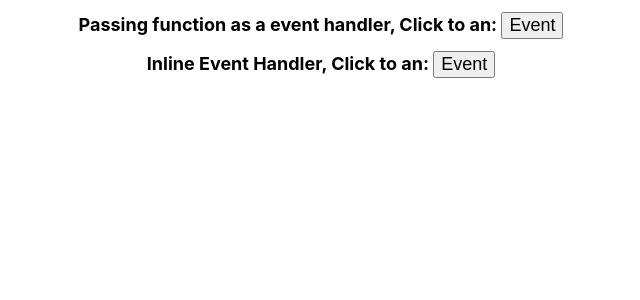
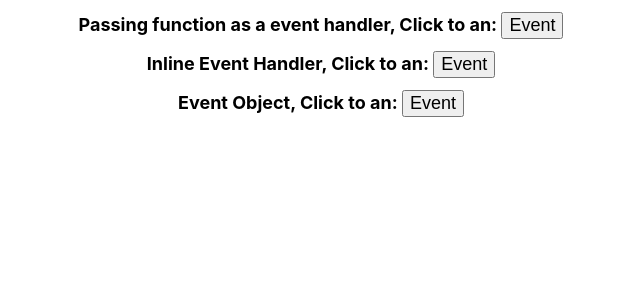
Before and after one commit to M-Muntazer-Mehdi/All-About-React, a React (Create React App) app in the folder react-app/: page /my-event in a window 1280 px wide. Shown: the top 300 px of the page, without its empty margins (319-959 px from the left). Built offline with nearby package versions, Linux system fonts and the light colour scheme.

Commit message:
Event Handler : EventObject Example

```diff
--- a/react-app/src/Components/EventHandling/eventHandler.js
+++ b/react-app/src/Components/EventHandling/eventHandler.js
@@ -1,12 +1,14 @@
 import React from "react";
 import PassingFunction from './passingFunctionAsEventHandler';
 import Inline from "./inlineEventHandler";
+import Object from "./eventObject";
 
 function EventHandler (){
     return(
         <div>
             <PassingFunction />
             <Inline />
+            <Object />
         </div>
     );
 }
--- /dev/null
+++ b/react-app/src/Components/EventHandling/eventObject.js
@@ -0,0 +1,18 @@
+import React from 'react';
+
+function Object() {
+  const handleClick = (event) => {
+    console.log(event.type);
+    alert('Button clicked!');
+  };
+
+  return (
+    <div>
+        <h1 style={{fontSize:"18px"}}>Event Object, Click to an: <nr></nr>
+            <button style={{fontSize:"18px"}} onClick={handleClick}>Event</button>
+        </h1>
+    </div>
+  );
+}
+
+export default Object;
```
